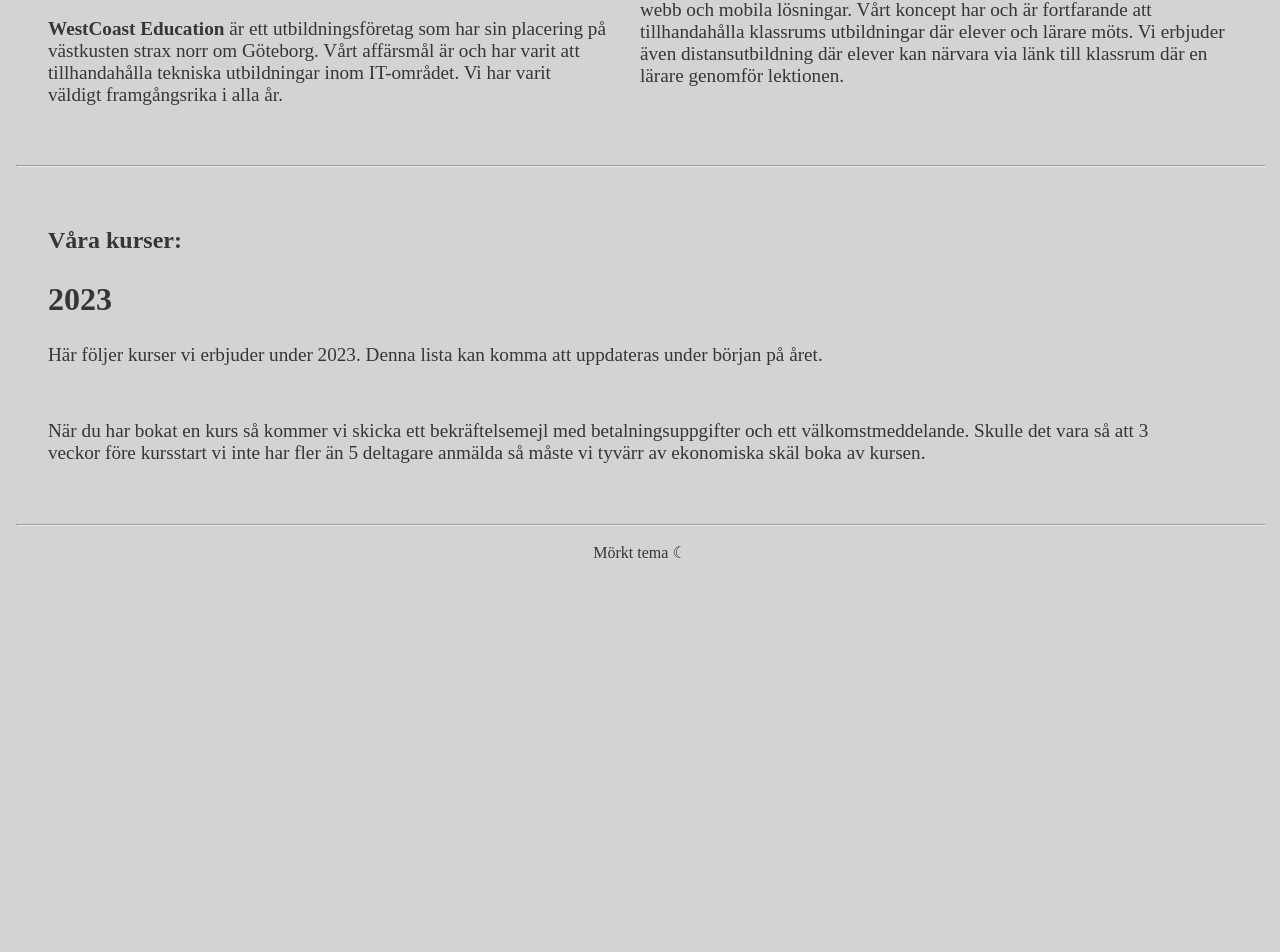
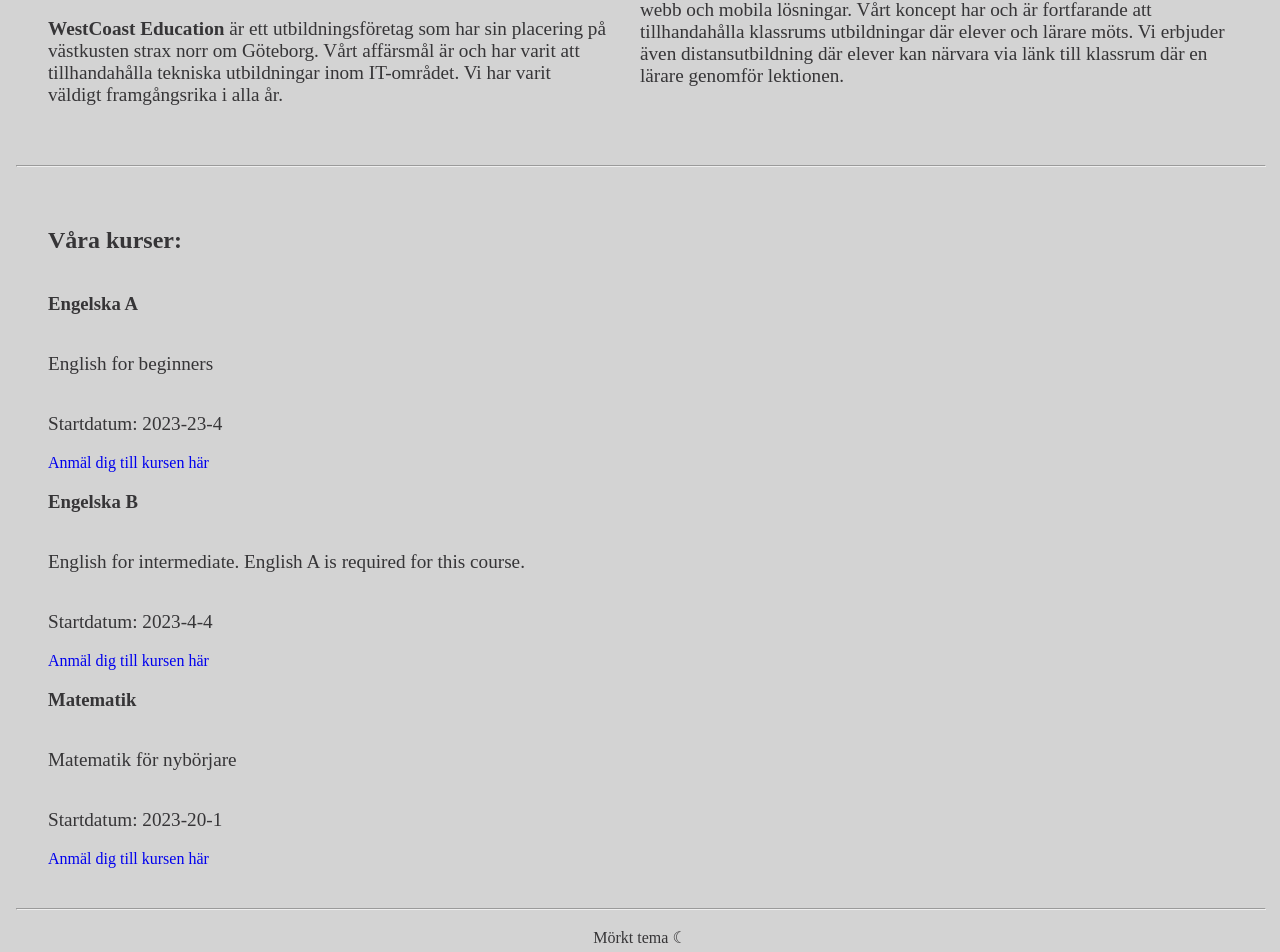
Before and after one commit to jertfelt/westcoast_education-nyhjs4, a React (Create React App) app in the folder westcoast_education/: page / in a window 1280 px wide. Shown: the part 594-1546 px from the top of the page. Before the commit the page ends 1182 px from the top, so only its background shows below. Built offline with nearby package versions, Linux system fonts and the light colour scheme; data requests are answered from the project's data file; a web font is replaced by a local one.

Commit message:
filtrerat

```diff
--- a/westcoast_education/server/db.json
+++ b/westcoast_education/server/db.json
@@ -19,22 +19,26 @@
   "courseName": "Engelska A",
   "lengthWeeks": 3,
   "courseDescription": "English for beginners",
-  "startDate": "2023-23-4"},
+  "startDate": "2023-23-4",
+  "published": true},
   {"courseID": 12,
   "courseName": "Engelska B",
   "lengthWeeks": 6,
   "courseDescription": "English for intermediate. English A is required for this course.",
-  "startDate": "2023-4-4"},
+  "startDate": "2023-4-4",
+  "published": true},
   {"courseID": 5,
-  "courseName": "Mattematik",
+  "courseName": "Matematik",
   "lengthWeeks": 6,
-  "courseDescription": "Mattematik för nybörjare",
-  "startDate": "2023-20-1"},
+  "courseDescription": "Matematik för nybörjare",
+  "startDate": "2023-20-1",
+  "published": true},
   {"courseID": 51,
-  "courseName": "Mattematik B",
+  "courseName": "Matematik B",
   "lengthWeeks": 6,
-  "courseDescription": "Mattematik för avancerade. Du behöver ha läst Matte A för att ha behörighet till den här kursen.",
-  "startDate": "2023-20-3"}
+  "courseDescription": "Matematik för avancerade. Du behöver ha läst Matte A för att ha behörighet till den här kursen.",
+  "startDate": "2023-20-3",
+  "published": false}
 ],
 "competences": [
   {"competence": "Matematik",
--- a/westcoast_education/src/Pages/Startsida/Homepage.jsx
+++ b/westcoast_education/src/Pages/Startsida/Homepage.jsx
@@ -1,6 +1,8 @@
 import styled from "styled-components";
 import { Line } from "../../Components/styling/Line";
+import { Link } from "react-router-dom";
 import AllaKurser from "../../Components/AllaKurser/AllaKurser";
+import { useState, useEffect, useMemo } from "react";
 
 const Intro = styled.div`
 min-height:50vh;
@@ -48,7 +50,21 @@
   padding:1rem;}
 `
 
+const Grid = styled.div`
+display:grid;`
+
 const HomePage = () => {
+  const coursesURL = "http://localhost:8000/courses"
+  const [courses, setCourses] = useState([])
+
+
+  useEffect(() => {
+    fetch(coursesURL)
+    .then(res => res.json())
+    .then(data => setCourses(data))
+   }, [])
+
+
 
   return (
   <section data-testid="homepage">
@@ -81,7 +97,19 @@
   <About
   id="kurser" data-testid="kurserSection">
   <h2>Våra kurser:</h2>
-  <AllaKurser/>
+    {   courses.filter(function (course){ return course.published === true}).map(function (course){
+    return (
+      <Grid key={course.courseID}>
+        <h3>{course.courseName}</h3>
+        <p>{course.courseDescription}</p>
+        <p>Startdatum: {course.startDate}</p>
+        <Link to="/register">Anmäl dig till kursen här</Link>
+      </Grid>
+    )
+
+   })}
+
+
   </About>
 
   </section> );
```
